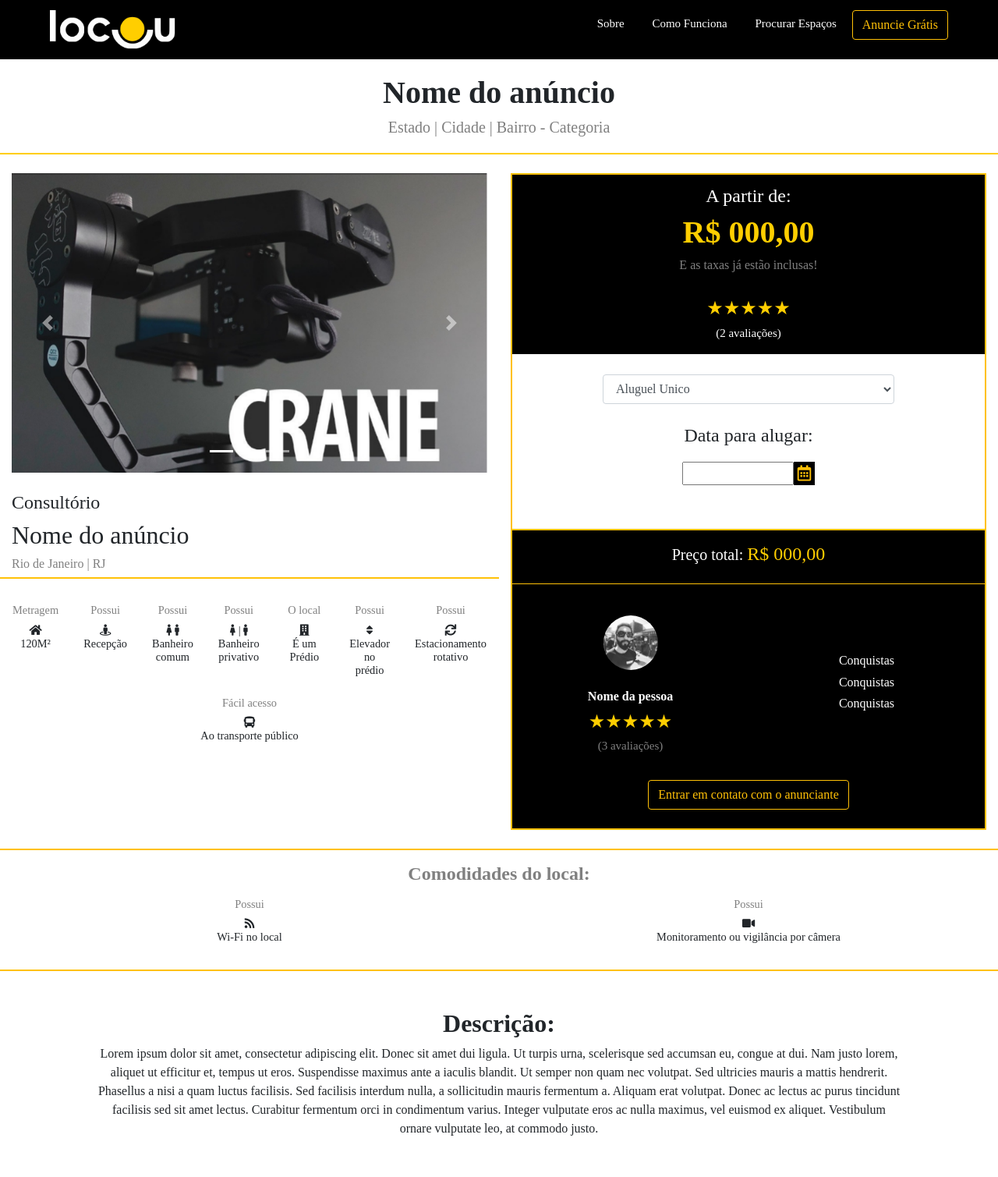
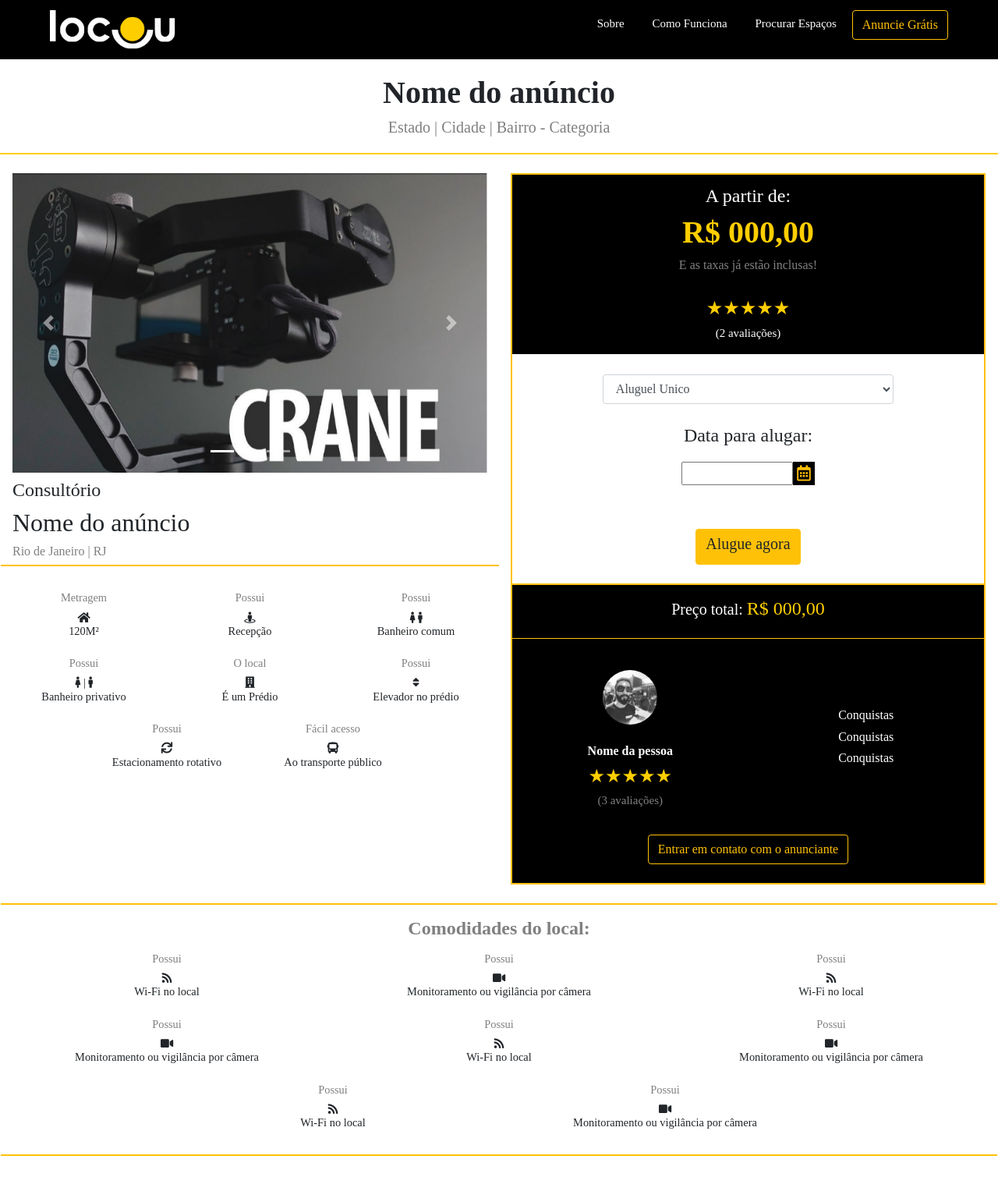
Before and after one commit to YourDev2018/Locou, a PHP site: page /anuncio.php in a window 1280 px wide. Shown: the top 1509 px of the page at 78% size. Run offline with PHP 8.4, Linux system fonts and the light colour scheme; some libraries are stand-ins or nearby versions; some web fonts are replaced.

Commit message:
alterações

```diff
--- a/anuncio.php
+++ b/anuncio.php
@@ -123,7 +123,7 @@
     <!-- Fotos e dados básicos -->
     <form class="" action="#" method="post">
 
-      <div class="container-fluid justify-content-center text-center" style="margin-top: 1vw; border-top: 2.5px solid #FFCE00;">
+      <div class="px-3 container-fluid justify-content-center text-center" style="margin-top: 1vw; border-top: 2.5px solid #FFCE00;">
         <br>
         <div class="row">
           <div class="col-12">
@@ -140,7 +140,7 @@
                       <li data-target="#carousel-fotos" data-slide-to="1"></li>
                       <li data-target="#carousel-fotos" data-slide-to="2"></li>
                     </ol>
-                    <div class="carousel-inner"style="width:100%; height: 30vw">
+                    <div class="carousel-inner" style="width:100%; height: 30vw">
                       <div class="carousel-item active">
                         <img class="d-block w-100" src="img/item.png">
                       </div>
@@ -163,7 +163,7 @@
                 </div>
 
                 <div class="row">
-                  <div class="col-12 mt-4">
+                  <div class="col-12 mt-2">
                     <div class="row text-left">
                       <div class="col-12" style="border-bottom: solid; border-width: 2px; border-color: #FFC107;">
                         <h4>Consultório</h4>
@@ -172,35 +172,35 @@
                       </div>
                       <div class="col-12 pt-4">
                         <div class="row text-center justify-content-center">
-                          <div class="col px-3 py-2">
+                          <div class="col-4 px-3 py-2">
                             <h6 style="color: grey; font-weight: 300; font-size:90%">Metragem<br></h6>
                             <h5 style=";font-size:90%"><i class="fas fa-home"></i> <br>120M²</h5>
                           </div>
-                          <div class="col px-3 py-2">
+                          <div class="col-4 px-3 py-2">
                             <h6 style="color: grey; font-weight: 300 ;font-size:90%">Possui<br></h6>
                             <h5 style=";font-size:90%"><i class="fas fa-street-view"></i> <br> Recepção</h5>
                           </div>
-                          <div class="col px-3 py-2">
+                          <div class="col-4 px-3 py-2">
                             <h6 style="color: grey; font-weight: 300;font-size:90% ">Possui<br></h6>
                             <h5 style=";font-size:90%"><i class="fas fa-female"></i> <i class="fas fa-male"></i> <br> Banheiro comum</h5>
                           </div>
-                          <div class="col px-3 py-2">
+                          <div class="col-4 px-3 py-2">
                             <h6 style="color: grey; font-weight: 300;font-size:90%">Possui<br></h6>
                             <h5 style=";font-size:90%"><i class="fas fa-female"></i> | <i class="fas fa-male"></i> <br> Banheiro privativo</h5>
                           </div>
-                          <div class="col px-3 py-2">
+                          <div class="col-4 px-3 py-2">
                             <h6 style="color: grey; font-weight: 300;font-size:90%">O local<br></h6>
                             <h5 style=";font-size:90%"><i class="fas fa-building"></i> <br> É um Prédio</h5>
                           </div>
-                          <div class="col px-3 py-2">
+                          <div class="col-4 px-3 py-2">
                             <h6 style="color: grey; font-weight: 300;font-size:90%">Possui<br></h6>
                             <h5 style=";font-size:90%"><i class="fas fa-sort"></i> <br> Elevador no prédio</h5>
                           </div>
-                          <div class="col px-3 py-2">
+                          <div class="col-4 px-3 py-2">
                             <h6 style="color: grey; font-weight: 300;font-size:90%">Possui<br></h6>
                             <h5 style=";font-size:90%"><i class="fas fa-sync"></i> <br> Estacionamento rotativo</h5>
                           </div>
-                          <div class="col px-3 py-2">
+                          <div class="col-4 px-3 py-2">
                             <h6 style="color: grey; font-weight: 300;font-size:90%">Fácil acesso<br></h6>
                             <h5 style=";font-size:90%"><i class="fas fa-bus"></i> <br> Ao transporte público</h5>
                           </div>
@@ -236,7 +236,7 @@
                     <div class="row" style="margin-bottom: 2vw">
 
                       <div class="col-2"></div>
-                      <div class="col-lg-8 col-md-10 col-sm-12">
+                      <div class="col-lg-8 col-md-8 col-sm-12">
                         <select onclick="periodo_div()" class="form-control" name="tipo-periodo" id="tipo-periodo">
                           <option value="unico">Aluguel Unico</option>
                           <option value="reincidente">Aluguel Reincidente</option>
@@ -284,76 +284,36 @@
                     <div class="row text-center justify-content-center" style="text-align: center; display: none" id="aluguel-reincidente-div">
 
 
-                      <div class="col-8"><h4>Data para alugar:</h4></div>
+                      <div class="col-12"><h4>Data para alugar:</h4></div>
 
-                      <br><br>
+                      <br><br><br>
 
-                      <div class="row">
-                        <div class="col-4">
-                          <div class="row">
-                            <div class="col-2"></div>
-                            <div class="col-3">
-                              Seg
-                              <br>
-                              <div class="form-check form-check-inline">
-                                <input class="form-check-input" name="aluguel-reincidente-seg" type="checkbox" id="aluguel-reincidente-seg" value="seg">
-                              </div>
-                            </div>
-                            <div class="col-3">
-                              Ter
-                              <br>
-                              <div class="form-check form-check-inline">
-                                <input class="form-check-input" name="aluguel-reincidente-ter" type="checkbox" id="aluguel-reincidente-ter" value="ter">
-                              </div>
-                            </div>
-                            <div class="col-3">
-                              Qua
-                              <br>
-                              <div class="form-check form-check-inline">
-                                <input class="form-check-input" name="aluguel-reincidente-qua" type="checkbox" id="aluguel-reincidente-qua" value="qua">
-                              </div>
-                            </div>
-                            <div class="col-1"></div>
+                      <div class="col-12  text-center justify-content-center">
+                        <div class="row">
+                          <div class="col-4">
+                            1
+                          </div>
+                          <div class="col-4">
+                            2
+                          </div>
+                          <div class="col-4">
+                            3
                           </div>
                         </div>
-                        <div class="col-4">
-                          <div class="row">
-                            <div class="col-2"></div>
-                            <div class="col-3">
-                              Qui
-                              <br>
-                              <div class="form-check form-check-inline">
-                                <input class="form-check-input" name="aluguel-reincidente-qui" type="checkbox" id="aluguel-reincidente-qui" value="qui">
-                              </div>
-                            </div>
-                            <div class="col-3">
-                              Sex
-                              <br>
-                              <div class="form-check form-check-inline">
-                                <input class="form-check-input" name="aluguel-reincidente-sex" type="checkbox" id="aluguel-reincidente-sex" value="sex">
-                              </div>
-                            </div>
-                            <div class="col-3">
-                              Sab
-                              <br>
-                              <div class="form-check form-check-inline">
-                                <input class="form-check-input" name="aluguel-reincidente-sab" type="checkbox" id="aluguel-reincidente-sab" value="sab">
-                              </div>
-                            </div>
-                            <div class="col-1"></div>
+                        <div class="row py-5">
+                          <div class="col-4">
+                            4
+                          </div>
+                          <div class="col-4">
+                            5
+                          </div>
+                          <div class="col-4">
+                            6
                           </div>
                         </div>
-                        <div class="col-4">
-                          <div class="row">
-                            <div class="col-2"></div>
-                            <div class="col-9">
-                              Dom
-                              <br>
-                              <div class="form-check form-check-inline">
-                                <input class="form-check-input" name="aluguel-reincidente-dom" type="checkbox" id="aluguel-reincidente-dom" value="dom">
-                              </div>
-                            </div>
-                            <div class="col-1"></div>
+                        <div class="row">
+                          <div class="col-12">
+                            7
                           </div>
                         </div>
                       </div>
@@ -386,9 +346,11 @@
                     </div>
 
                     <br><br>
+                    <span class="btn btn-warning"><h5>Alugue agora</h5></span>
+                    <br><br>
                     <div class="row p-3" style="border-top: solid; border-width: 2px; border-color: #FFC107;background-color: black">
                       <div class="col-12">
-                        <h5 style="color: white">Preço total: <span style="color: #FFCE00" class="h4" id="preco-total">R$ 000,00</span> </h5>
+                        <h5 style="color: white">Preço total: <br class="mobile"> <span style="color: #FFCE00" class="h4" id="preco-total">R$ 000,00</span> </h5>
                       </div>
                     </div>
 
@@ -438,6 +400,8 @@
                       </div>
                     </div>
 
+
+
                   </div>
 
                 </div>
@@ -451,11 +415,35 @@
                   <div class="col-12 py-3" style="border-bottom: solid; border-width: 2px; border-color: #FFC107; border-top: solid; border-width: 2px; border-color: #FFC107;">
                     <h4 style="color: grey; font-weight: 600">Comodidades do local:</h4>
                     <div class="row text-center justify-content-center">
-                      <div class="col px-3 py-2">
+                      <div class="col-4 px-3 py-2">
                         <h6 style="color: grey; font-weight: 300;font-size:90%">Possui<br></h6>
                         <h5 style=";font-size:90%"><i class="fas fa-rss"></i> <br> Wi-Fi no local</h5>
                       </div>
-                      <div class="col px-3 py-2">
+                      <div class="col-4 px-3 py-2">
+                        <h6 style="color: grey; font-weight: 300;font-size:90%">Possui<br></h6>
+                        <h5 style=";font-size:90%"><i class="fas fa-video"></i> <br> Monitoramento ou vigilância por câmera</h5>
+                      </div>
+                      <div class="col-4 px-3 py-2">
+                        <h6 style="color: grey; font-weight: 300;font-size:90%">Possui<br></h6>
+                        <h5 style=";font-size:90%"><i class="fas fa-rss"></i> <br> Wi-Fi no local</h5>
+                      </div>
+                      <div class="col-4 px-3 py-2">
+                        <h6 style="color: grey; font-weight: 300;font-size:90%">Possui<br></h6>
+                        <h5 style=";font-size:90%"><i class="fas fa-video"></i> <br> Monitoramento ou vigilância por câmera</h5>
+                      </div>
+                      <div class="col-4 px-3 py-2">
+                        <h6 style="color: grey; font-weight: 300;font-size:90%">Possui<br></h6>
+                        <h5 style=";font-size:90%"><i class="fas fa-rss"></i> <br> Wi-Fi no local</h5>
+                      </div>
+                      <div class="col-4 px-3 py-2">
+                        <h6 style="color: grey; font-weight: 300;font-size:90%">Possui<br></h6>
+                        <h5 style=";font-size:90%"><i class="fas fa-video"></i> <br> Monitoramento ou vigilância por câmera</h5>
+                      </div>
+                      <div class="col-4 px-3 py-2">
+                        <h6 style="color: grey; font-weight: 300;font-size:90%">Possui<br></h6>
+                        <h5 style=";font-size:90%"><i class="fas fa-rss"></i> <br> Wi-Fi no local</h5>
+                      </div>
+                      <div class="col-4 px-3 py-2">
                         <h6 style="color: grey; font-weight: 300;font-size:90%">Possui<br></h6>
                         <h5 style=";font-size:90%"><i class="fas fa-video"></i> <br> Monitoramento ou vigilância por câmera</h5>
                       </div>
--- a/index.php
+++ b/index.php
@@ -173,7 +173,7 @@ function daysInMonth(month, year) {
   <div id="myModal" class="modal fade" role="dialog">
     <div class="modal-dialog">
     <div class="modal-content text-center justify-content-center">
-      <div class="modal-body">
+      <div class="modal-head">
         <div class="row py-4" style="background-color: black">
           <div class="col-12">
             <span class="btn btn-outline-warning active" id="logar-b" onclick="logar(this);"><h3 style="font-weight: 300">Logar</h3></span>
@@ -183,8 +183,9 @@ function daysInMonth(month, year) {
             <span class="btn btn-outline-warning" id="cadastrar-b" onclick="cadastrar(this);"><h3 style="font-weight: 300">Cadastrar</h3></span>
           </div>
         </div>
+      </div>
+      <div class="modal-body">
         <br>
-
         <div class="pt-2" id="logar-div" style="background-color:white">
           <form action="#" method="post">
             <div class="form-group">
```
Also changed, not shown: anunciar.php (+71 -44 lines).
